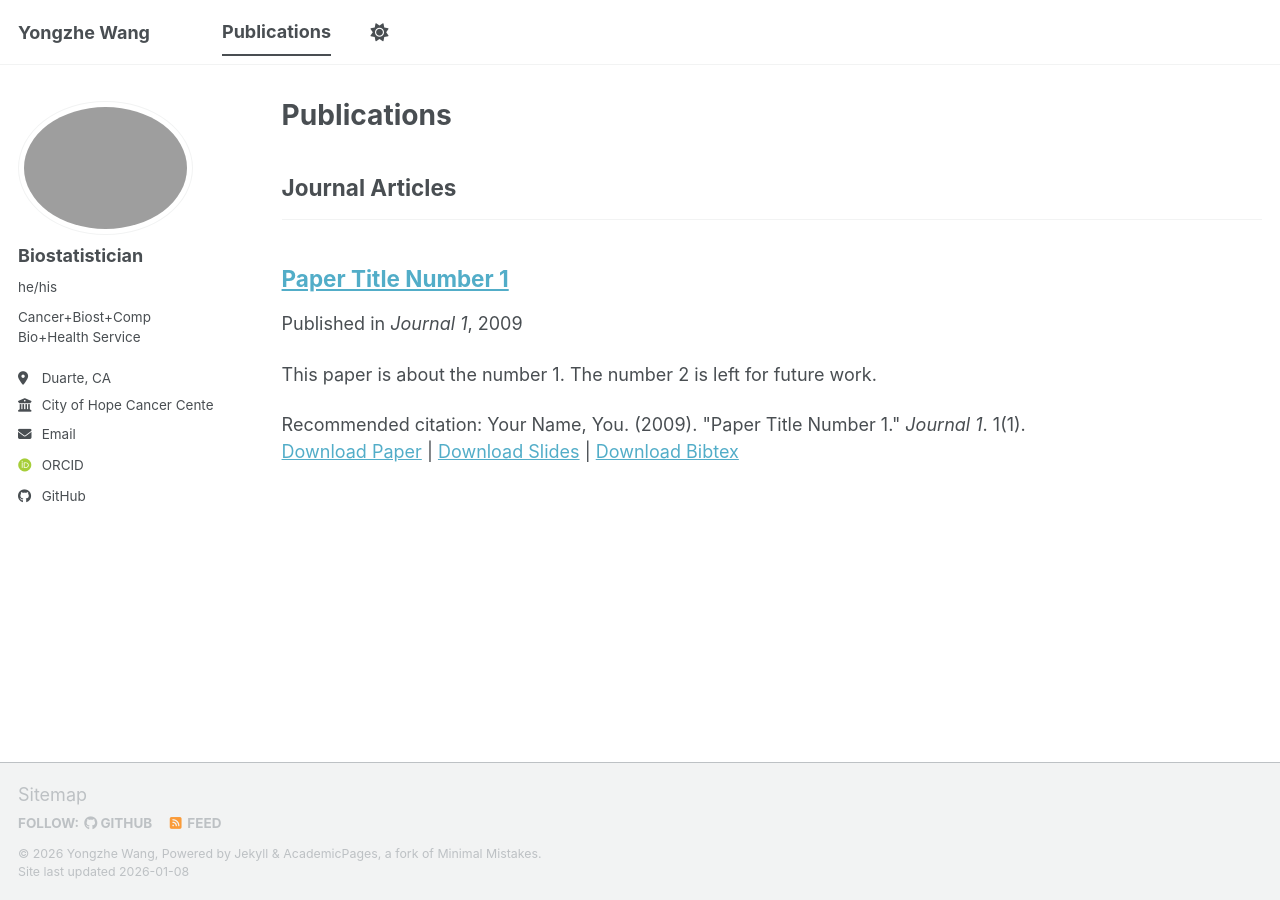
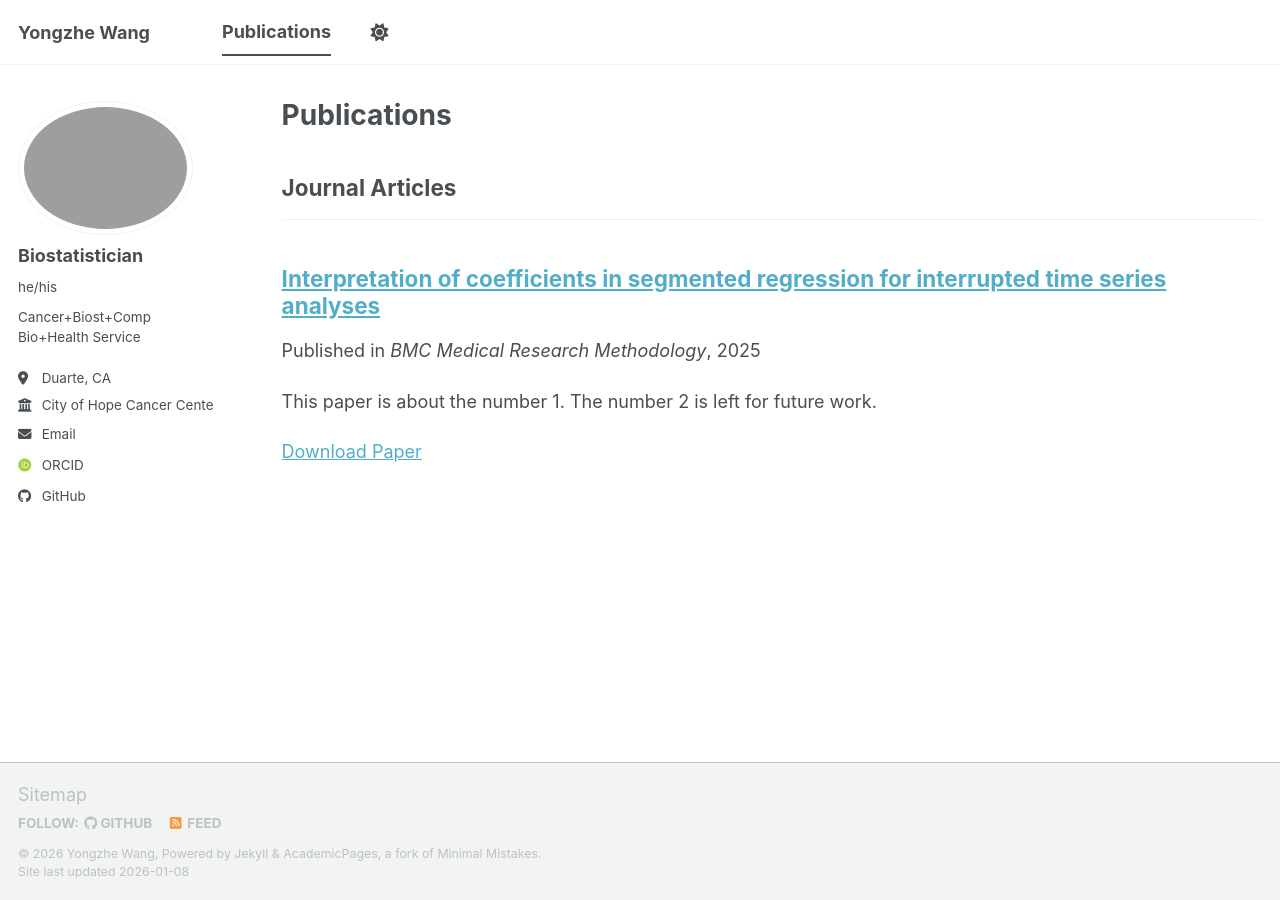
Before and after one commit to YzwIsALaity/yonwang, a Jekyll site: the page built from _pages/publications.html, in a window 1280 px wide. Built offline with Jekyll 4.4.1, drawn with Linux system fonts in a browser that asks for light colours; some web fonts are replaced; a script bundle is joined from its source files by our own code; library files that are not in the unit come from our copies.

Commit message:
Update and rename 2009-10-01-paper-title-number-1.md to 2025-04-16-paper-title-number-1.md

```diff
--- a/_publications/2009-10-01-paper-title-number-1.md
+++ b/_publications/2025-04-16-paper-title-number-1.md
@@ -1,14 +1,11 @@
 ---
-title: "Paper Title Number 1"
+title: "Interpretation of coefficients in segmented regression for interrupted time series analyses"
 collection: publications
 category: manuscripts
-permalink: /publication/2009-10-01-paper-title-number-1
+author: Yongzhe Wang, Narissa J. Nonzee, Haonan Zhang, Kimlin T. Ashing, Gaole Song, Catherine M. Crespi
 excerpt: 'This paper is about the number 1. The number 2 is left for future work.'
-date: 2009-10-01
-venue: 'Journal 1'
-slidesurl: 'https://academicpages.github.io/files/slides1.pdf'
-paperurl: 'https://academicpages.github.io/files/paper1.pdf'
-bibtexurl: 'https://academicpages.github.io/files/bibtex1.bib'
-citation: 'Your Name, You. (2009). &quot;Paper Title Number 1.&quot; <i>Journal 1</i>. 1(1).'
+date: 2025-04-16
+venue: 'BMC Medical Research Methodology'
+paperurl: 'https://link.springer.com/article/10.1186/s12874-025-02556-8'
 ---
 The contents above will be part of a list of publications, if the user clicks the link for the publication than the contents of section will be rendered as a full page, allowing you to provide more information about the paper for the reader. When publications are displayed as a single page, the contents of the above "citation" field will automatically be included below this section in a smaller font.
```
